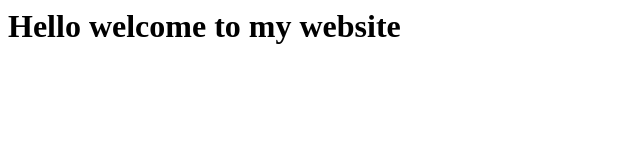
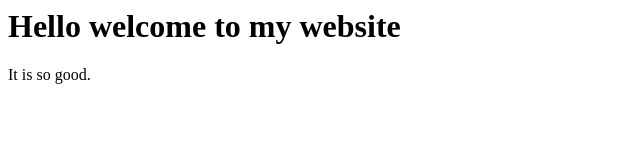
Before and after one commit to gg-lunch/gg-lunch.github.io, a plain HTML site: page index.html in a window 1280 px wide. Shown: the full height of the page, 0-640 px from the left. Drawn offline with Linux system fonts and the light colour scheme.

Commit message:
Add a paragraph

```diff
--- a/index.html
+++ b/index.html
@@ -1 +1,2 @@
 <h1>Hello welcome to my website</h1>
+<p>It is so good.</p>
```
